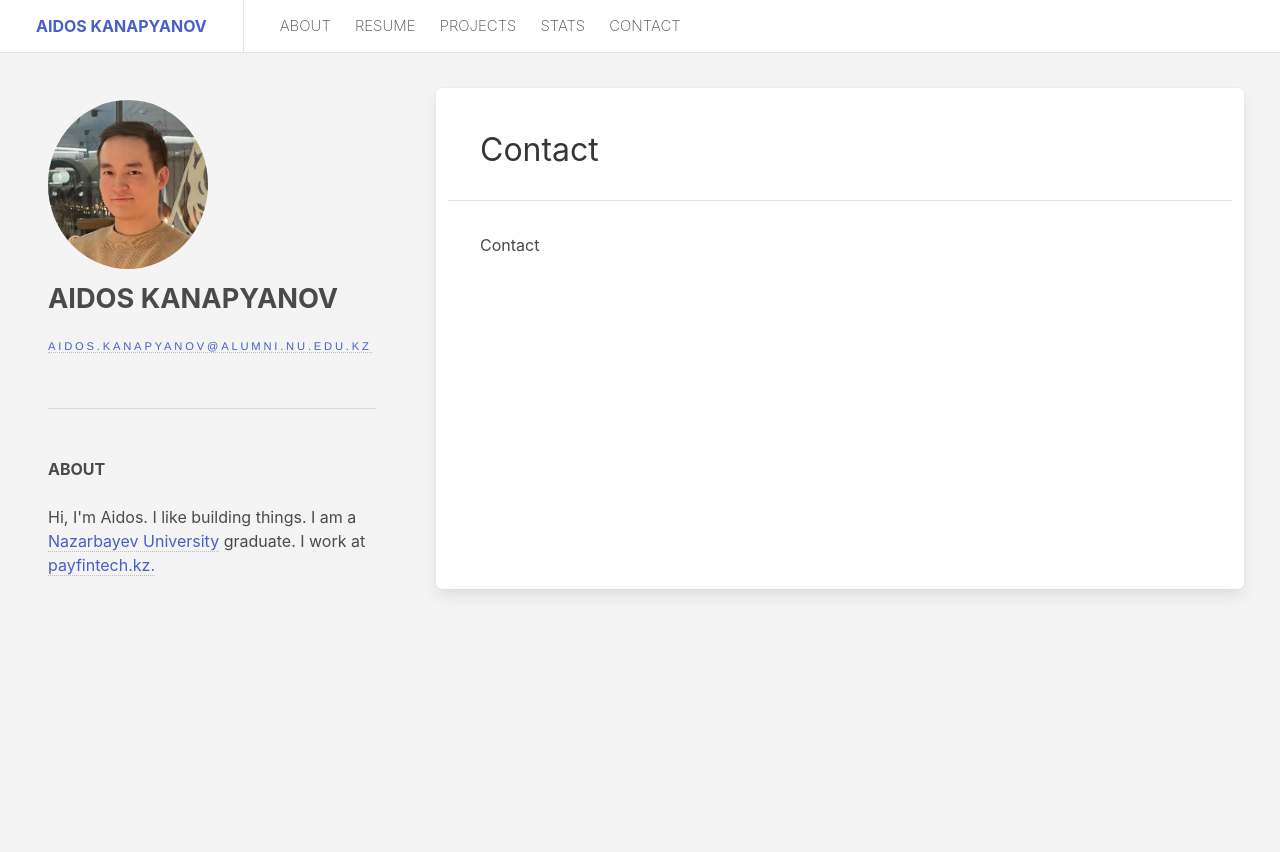
After one commit to aidoskanapyanov/personal-website, a FastAPI app: template app/templates/pages/contact.html in a window 1280 px wide. The commit adds this page. Run offline with FastAPI, Linux system fonts and the light colour scheme; the template is opened without the code that fills it, so the values that code supplies are empty.

Commit message:
Add contact page

```diff
--- a/app/main.py
+++ b/app/main.py
@@ -30,3 +30,7 @@
 @app.get("/stats", response_class=HTMLResponse)
 async def stats(request: Request):
     return templates.TemplateResponse("/pages/stats.html", {"request": request})
+
+@app.get("/contact", response_class=HTMLResponse)
+async def contact(request: Request):
+    return templates.TemplateResponse("/pages/contact.html", {"request": request})
--- /dev/null
+++ b/app/templates/pages/contact.html
@@ -0,0 +1,5 @@
+{% extends "/partials/section.html" %}
+{% block heading %}Contact{% endblock %}
+{% block article_content %}
+<h1>Contact</h1>
+{% endblock %}
--- a/app/templates/partials/navbar.html
+++ b/app/templates/partials/navbar.html
@@ -21,7 +21,7 @@
 
       <a class="navbar-item" href="{{ url_for('stats') }}"> stats </a>
 
-      <a class="navbar-item"> contact </a>
+      <a class="navbar-item" href="{{ url_for('contact') }}"> contact </a>
     </div>
   </div>
 </nav>
```
